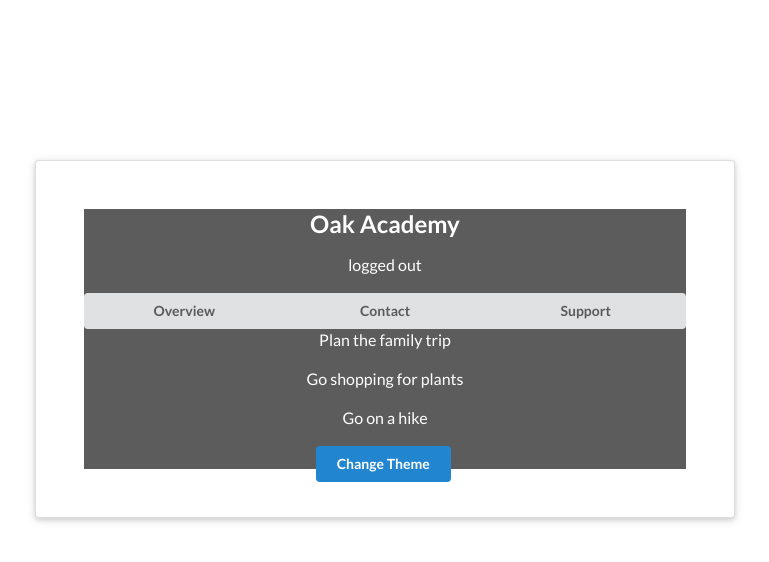
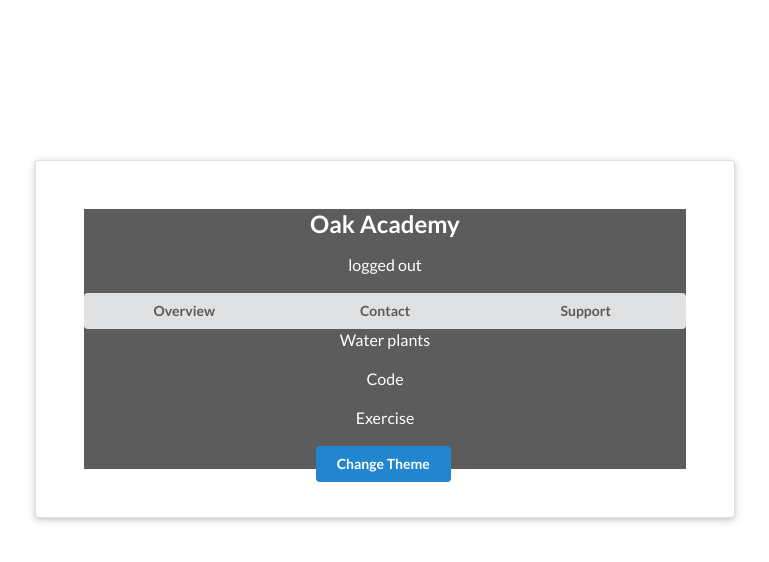
Before and after one commit to Dcrame31/contextapi, a React (Create React App) app: page / in a window 1280 px wide. Shown: the top 562 px of the page, without its empty margins (255-1024 px from the left). Built offline with nearby package versions, Linux system fonts and the light colour scheme.

Commit message:
create TodoListContext

```diff
--- a/src/App.js
+++ b/src/App.js
@@ -3,16 +3,19 @@ import Navbar from './components/Navbar';
 import ToDoList from './components/TodoList';
 import ThemeContextProvider from './contexts/ThemeContext';
 import AuthContextProvider from './contexts/AuthContext';
+import TodoListContextProvider from './contexts/TodoListContext';
 
 function App() {
   return (
     <div className="App">
       <div className="ui raised very padded text container segment">
         <AuthContextProvider>
+          <TodoListContextProvider>
         <ThemeContextProvider>
           <Navbar/>
           <ToDoList/>
         </ThemeContextProvider>
+        </TodoListContextProvider>
         </AuthContextProvider>
       </div>
     </div>
--- a/src/components/TodoList.js
+++ b/src/components/TodoList.js
@@ -1,6 +1,6 @@
 import React, { useContext } from 'react';
 import { ThemeContext } from '../contexts/ThemeContext';
-import { AuthContext} from '../contexts/AuthContext';
+import { TodoListContext} from '../contexts/TodoListContext';
 
 // class ToDoList extends React.Component {
 
@@ -28,13 +28,18 @@ import { AuthContext} from '../contexts/AuthContext';
 // }
 
 const TodoList = () => {
+    const { todos } = useContext(TodoListContext);
     const { isDarkTheme, lightTheme, darkTheme, changeTheme} = useContext(ThemeContext);
     const theme = isDarkTheme ? darkTheme : lightTheme;
     return (
             <div style={{ background: theme.background, color: theme.text, height: '140px', textAlign: 'center'}}>
-                <p className="item"> Plan the family trip</p>
-                <p className="item">Go shopping for plants</p>
-                <p className="item">Go on a hike</p>
+                {todos.length ? (
+                    todos.map((todo) => {
+                        return <p key={todo.id} className='item'>{todo.text}</p>
+                    })
+                ) : (
+                    <div>You have no todos</div>
+                )}
                 <button className="ui button primary" onClick={changeTheme}>Change Theme</button>
             </div>
     )
--- a/src/contexts/TodoListContext.js
+++ b/src/contexts/TodoListContext.js
@@ -15,4 +15,4 @@ const TodoListContextProvider = ({children}) => {
     )
 }
 
-export const TodoListContextProvider;
+export default TodoListContextProvider;
```
Also changed, not shown: 1 other file (tests, documents, lock files or other folders).
